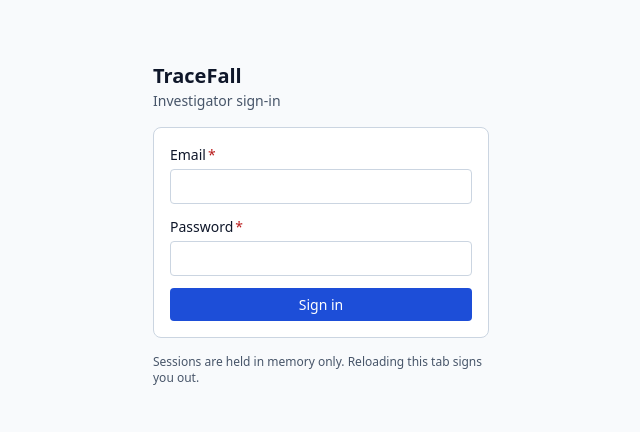
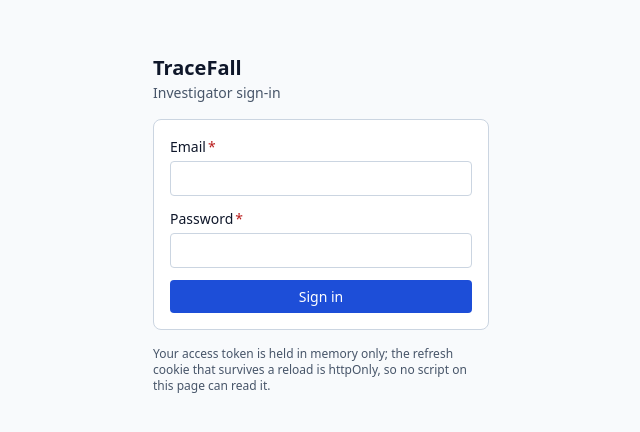
Before and after one commit to Saksham-official/TraceFall, a React (Vite) app in the folder frontend/: page /login in a window 1280 px wide. Shown: the part 176-608 px from the top of the page, without its empty margins (319-959 px from the left). Built offline with nearby package versions, Linux system fonts and the light colour scheme; no server answers.

Commit message:
docs: correct claims the build no longer matches
No ML model ships, the timeline scrubber is not built, and a reload keeps
the session. Adds the measured precision and recall to the claims checklist.

```diff
--- a/frontend/src/pages/LoginPage.tsx
+++ b/frontend/src/pages/LoginPage.tsx
@@ -82,7 +82,8 @@ export function LoginPage() {
       </Card>
 
       <p className="text-xs text-[var(--muted)]">
-        Sessions are held in memory only. Reloading this tab signs you out.
+        Your access token is held in memory only; the refresh cookie that survives a reload
+        is httpOnly, so no script on this page can read it.
       </p>
     </main>
   )
```
Also changed, not shown: 2 other files (tests, documents, lock files or other folders).
